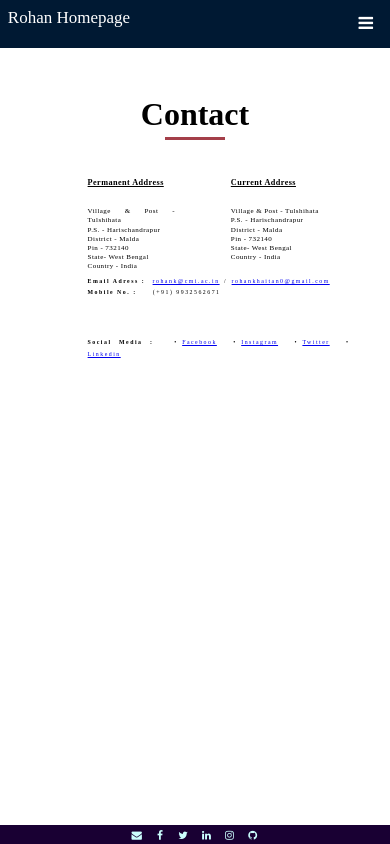
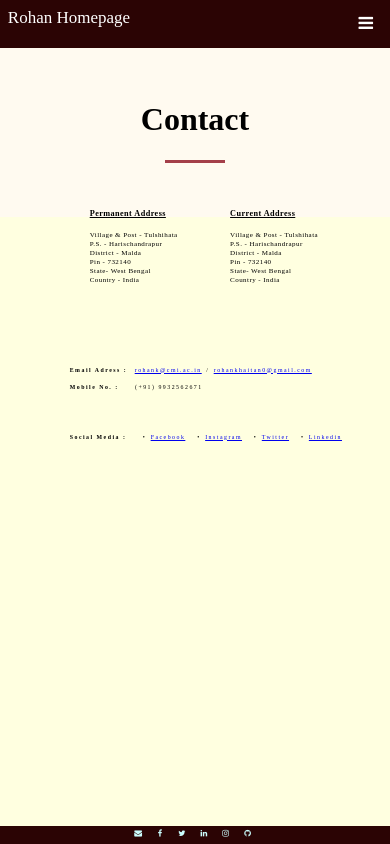
Before and after one commit to rohankhaitan/rohankhaitan.github.io, a plain HTML site: page contact.html in a window 390 px wide. Drawn offline with Linux system fonts and the light colour scheme; a web font is replaced by a local one.

Commit message:
Home Page

```diff
--- a/contact.html
+++ b/contact.html
@@ -25,6 +25,7 @@
     <i class="fa fa-bars" style="color: #fff"></i>
   </a>
 </div>
+<div class="bg_color">
 
 <div class="main">
   <h1 style="color:#000000;font-family:Mogra">Contact</h1>
@@ -35,74 +36,67 @@
 
   <div class="desc1" style="height: 20vw;">
    <h3><b><u>Permanent Address</u></b></h3>
-   <p style="margin-bottom:0.5cm;"></p>
+   <p style="margin-bottom:0.3cm;"></p>
    <p>Village & Post - Tulshihata <br> P.S. - Harischandrapur <br> District - Malda <br> Pin - 732140 <br> State- West Bengal <br> Country - India</p>
   </div>
   <div class="desc2" style="height: 20vw;">
    <h3><b><u>Current Address</u></b></h3>
-   <p style="margin-bottom:0.5cm;"></p>
+   <p style="margin-bottom:0.3cm;"></p>
    <h8>Village & Post - Tulshihata <br> P.S. - Harischandrapur <br> District - Malda <br> Pin - 732140 <br> State- West Bengal <br> Country - India</h7>
   </div>
 
-  <div class="rest" style="height: 15vw;">
+  <div class="rest" style="height: 25vw;">
    <p><b>Email Adress :&ensp;</b>
           <a href="mailto:rohank@cmi.ac.in">rohank@cmi.ac.in</a>&ensp;/&ensp;<a href="mailto:rohankhaitan0@gmail.com">rohankhaitan0@gmail.com</a></p>
    <p><b>Mobile No. :&ensp;&ensp;&ensp;</b> (+91) 9932562671</p>
    <p style="margin-bottom:1cm;"></p>
    <p><b>Social Media :&ensp;&ensp;&ensp;</b>
-              &bull;&ensp;<a href="https://github.com/rohankhaitan/Computer-Vision">Facebook</a>&ensp;&ensp;
-              &bull;&ensp;<a href="https://github.com/rohankhaitan/Natural-Language-Processing">Instagram</a>&ensp;&ensp;
-              &bull;&ensp;<a href="https://github.com/rohankhaitan/Reinforcement-Learning">Twitter</a>&ensp;&ensp;
-              &bull;&ensp;<a href="https://github.com/rohankhaitan/Time-Series-Analysis">Linkedin</a>
+              &bull;&ensp;<a href="https://www.facebook.com/rohan.khaitan.37/">Facebook</a>&ensp;&ensp;
+              &bull;&ensp;<a href="https://www.instagram.com/rj_ro_han/?hl=en">Instagram</a>&ensp;&ensp;
+              &bull;&ensp;<a href="https://twitter.com/Rohan25324597">Twitter</a>&ensp;&ensp;
+              &bull;&ensp;<a href="https://www.linkedin.com/in/rohan-khaitan-ab6aa316a/">Linkedin</a>
               </p>
-                  <p style="margin-bottom: 1cm;"> </p> </span>
-   </p>
-  </div>
-  <div class="desc2" style="height: 20vw;">
-
-  </div>
+                  <p style="margin-bottom: cm;"> </p>
+   </div>
 
 </div>
 
 </div>
 
 
-      <ul class="footer" style="text-align: center;">
+
+      <footer class="footer" style="text-align: center;">
           <li><a href="mailto:rohank@cmi.ac.in" title="Send me an email">
-            <span class="fa-stack fa-lg icon-envelopw">
+            <span class="fa-stack fa-md icon-envelope">
               <i class="fa fa-envelope fa-stack-1x" style="color:#CCFFFF;"></i>
             </span>
           </a></li>
           <li><a href="https://www.facebook.com/rohan.khaitan.37/" title="Visit my Facebook profile">
-            <span class="fa-stack fa-lg icon-facebook">
+            <span class="fa-stack fa-md icon-facebook">
               <i class="fa fa-facebook fa-stack-1x" style="color:#CCFFFF;"></i>
             </span>
           </a></li>
           <li><a href="https://twitter.com/Rohan25324597" title="Visit my Twitter profile">
-              <span class="fa-stack fa-lg icon-twitter">
-                <i class="fa fa-circle fa-stack-2x" style="color:transparent;"></i>
+              <span class="fa-stack fa-md icon-twitter">
                 <i class="fa fa-twitter fa-stack-1x" style="color:#CCFFFF;"></i>
               </span>
           </a></li>
           <li><a href="https://www.linkedin.com/in/rohan-khaitan-ab6aa316a/" title="Visit my Linkedin profile">
-            <span class="fa-stack fa-lg icon-linkedin">
-              <i class="fa fa-circle fa-stack-2x" style="color:transparent;"></i>
+            <span class="fa-stack fa-md icon-linkedin">
               <i class="fa fa-linkedin fa-stack-1x" style="color:#CCFFFF;"></i>
             </span>
           </a></li>
           <li><a href="https://www.instagram.com/rj_ro_han/?hl=en" title="Visit my Instagram profile">
-              <span class="fa-stack fa-lg icon-instagram">
-                <i class="fa fa-circle fa-stack-2x" style="color:transparent;"></i>
+              <span class="fa-stack fa-md icon-instagram">
                 <i class="fa fa-instagram fa-stack-1x" style="color:#CCFFFF;"></i>
               </span>
           </a></li>
           <li><a href="https://github.com/rohankhaitan?tab=repositories" title="Visit my Github profile">
-            <span class="fa-stack fa-lg icon-github">
-              <i class="fa fa-circle fa-stack-2x" style="color:transparent;"></i>
+            <span class="fa-stack fa-md icon-github">
               <i class="fa fa-github fa-stack-1x" style="color:#CCFFFF;"></i>
             </span>
           </a></li>
-      </ul>
+      </footer>
 
 <script>
 function myFunction() {
--- a/css/academics.css
+++ b/css/academics.css
@@ -4,20 +4,10 @@
   box-sizing:border-box
 }
 
-.main {
-  text-align:center;
-  padding: 16px;
-  margin-top: 80px;
-  margin-left: 20px;
-  font-family: Petrona;
-  letter-spacing:1.5px;
-  height: 400px; /* Used in this example to enable scrolling */
-}
 
 
 .item_description {
   width:100%;
-  margin-top: 40px;
 
 }
 .image {
@@ -33,7 +23,7 @@
 }
 
 .desc {
-  width:75%;
+  width:100%;
   text-align:justify;
   padding:20px;
   float:left;
@@ -46,7 +36,7 @@
 
 
 
-@media (max-width:600px) {
+@media (max-width:800px) {
   .desc {
     float:none;
     width:100%;
--- a/css/common.css
+++ b/css/common.css
@@ -1,46 +1,35 @@
-.footer {
-  overflow: hidden;
-  background-color: #190033;
-  width: 100%;
-  font-family: Petrona;
-  z-index:1;
-  height:2.7vw;
+
+body {
+   width: 80%;
+   margin: 0 auto !important;
+   float: none !important;
+   border-left: 1px solid #F5F5F5;
+   border-right: 1px solid #F5F5F5;
+
+   }
+.bg_color {
+   background:	#FFFAF0;
+   min-height:100%;
+   }
 
 
+.main {
+  text-align:center;
+  padding: 16px;
+   width:90%;
+  margin: 0 auto;
+  padding-top: 80px;
+  font-family: Petrona;
 }
 
-.footer ul {
-  list-style: none;
-  color: white;
-  text-align:center;
-}
-
-.footer li {
-  display: inline-block;
-  color: white;
-}
-
-.line-dec {
-    width: 60px;
-    height: 3px;
-    background-color: #a43f49;
-    margin: 4px auto;
-}
-
-hr.rounded {
-      border-top: 2px solid #C0C0C0;
-      border-radius: 2px;
-      margin-left: 0%;
-      width: 100%;
-
-      }
+.mobileShow { display: none; }
 
 .navbar {
-  overflow: auto;
-  background-color: #001933;
+  overflow: hidden;
+  background-color: #2B0404;
   position: fixed;
   top: 0;
-  width: 100%;
+  width: 79.9%;
   font-family: Petrona;
   z-index:1;
 }
@@ -55,7 +44,7 @@ hr.rounded {
   }
 
 
-.mobileShow { display: none; }
+
 
 .navbar a {
   float: left;
@@ -68,19 +57,69 @@ hr.rounded {
   font-size: 17px;
 }
 
-.navbar a:hover {
-  background: #FFE5CC;
-  color: black;
-}
-
 .navbar a.active {
-  background-color: #CCE5FF;
+  background-color: #F5F5F5;
+  border-color:black;
   color: black;
 }
 
 .navbar .icon {
   display: none;
 }
+
+.dropdown {
+  float: left;
+  overflow: hidden;
+}
+
+.dropdown .dropbtn {
+  font-size: 17px;
+  border: none;
+  outline: none;
+  color: white;
+  padding: 14px 16px;
+  background-color: inherit;
+  font-family: inherit;
+  margin: 0;
+}
+
+.dropdown-content {
+  display: none;
+  position: absolute;
+  color:black;
+  background-color: #f9f9f9;
+  min-width: 160px;
+  box-shadow: 0px 8px 16px 0px rgba(0,0,0,0.2);
+  z-index: 1;
+}
+
+.dropdown-content a {
+  float: none;
+  color: black;
+  padding: 12px 16px;
+  text-decoration: none;
+  display: block;
+  text-align: left;
+}
+
+.navbar a:hover, .dropdown:hover .dropbtn {
+  background-color: #555;
+  color: white;
+}
+
+.dropdown-content a:hover {
+  background-color: #ddd;
+  color: black;
+}
+
+.dropdown:hover .dropdown-content {
+  display: block;
+  position:fixed;
+}
+
+
+
+
 
 .tileMe li {
     display: inline;
@@ -95,6 +134,9 @@ hr.rounded {
   content: '\2022';
 }
 
+.extra_ftr {
+  width:100%;
+  }
 .extra_ftr li {
   margin-bottom:3.6vw;
   }
@@ -120,7 +162,51 @@ hr.rounded {
     color: #fff;
 }
 
+.footer {
+  overflow: hidden;
+  background-color: #2B0404;
+  width: 100%;
+  font-family: Petrona;
+  z-index:1;
+  height:2w;
 
+
+}
+
+.footer li {
+  display: inline-block;
+  color: white;
+  margin-right: 1%;
+}
+
+.line-dec {
+    width: 60px;
+    height: 3px;
+    background-color: #a43f49;
+    margin: 4px auto;
+}
+
+hr.rounded {
+      border-top: 2px solid #C0C0C0;
+      border-radius: 2px;
+      margin-left: 0%;
+      width: 100%;
+
+      }
+
+@media screen and (max-width: 1080px) {
+  body {
+   width: 100%;
+   margin: 0 auto !important;
+   float: none !important;
+   background:#FFFFE0;
+   border:none;
+   }
+  .navbar {
+    width:100%;
+    }
+
+}
 @media screen and (max-width: 800px) {
      .mobileShow {
      display: inline-block;
@@ -133,7 +219,7 @@ hr.rounded {
   }
 
 @media screen and (max-width: 800px) {
-  .navbar a {display: none;}
+  .navbar a, .dropdown .dropbtn{display: none;}
   .navbar a.icon {
     float: right;
     display: block;
@@ -142,6 +228,7 @@ hr.rounded {
     display: none;
   }
 }
+
 
 @media screen and (max-width: 800px) {
   .navbar.responsive {position: fixed;width:100%;}
@@ -166,14 +253,21 @@ hr.rounded {
   background-color: #CCE5FF;
   color: black;
 }
+  .navbar.responsive .dropdown {float: none;}
+  .navbar.responsive .dropdown-content {position: relative;}
+  .navbar.responsive .dropdown .dropbtn {
+    display: block;
+    width: 100%;
+    text-align: left;
+  }
 }
 
-@media (max-width:800px) {
+@media (max-width:900px) {
   .footer, .hr {
     float:none;
     position:fixed;
     bottom:0;
-    height:4.8vw;
+    height:4.5vw;
     width:100%;
     font-size: 2vw;
     letter-spacing: 0.11vw;
--- a/css/contact.css
+++ b/css/contact.css
@@ -1,18 +1,3 @@
-* {
-  margin:0;
-  padding:0;
-  box-sizing:border-box
-}
-
-.main {
-  text-align:center;
-  padding: 16px;
-  margin-top: 80px;
-  font-family: Petrona;
-  height: 400px; /* Used in this example to enable scrolling */
-}
-
-
 .item_description {
   width:100%;
 }
@@ -20,12 +5,11 @@
 
 
 .desc1 {
-  width:50%;
+  width:40%;
   text-align:justify;
-  padding:20px;
-  padding-left:20%;
   float:left;
   display:block;
+  padding-left:20%;
   letter-spacing:1.5px;
   font-size: 1.2vw;
   line-height: 1.3;
@@ -34,10 +18,8 @@
 
 
 .desc2 {
-  width:50%;
+  width:40%;
   text-align:justify;
-  padding:20px;
-  padding-left:10%;
   float:right;
   display:block;
   letter-spacing:1.5px;
@@ -47,7 +29,7 @@
 }
 
 .rest {
-  width:100%;
+  width:80%;
   text-align:justify;
   padding:20px;
   padding-left:20%;
--- a/css/experience.css
+++ b/css/experience.css
@@ -7,9 +7,10 @@
 .main {
   text-align:center;
   padding: 16px;
-  margin-top: 80px;
+   width:90%;
+  margin: 0 auto;
+  padding-top: 80px;
   font-family: Petrona;
-  height: 400px; /* Used in this example to enable scrolling */
 }
 
 
@@ -20,7 +21,7 @@
 .contents {
   width:100%;
   text-align:justify;
-  padding:20px;
+  padding-top:20px;
   float:left;
   display:block;
   letter-spacing:1.5px;
@@ -36,6 +37,7 @@
 @media (max-width:800px) {
   .main {
     font-size: 2.3vw;
+    width:90%;
     letter-spacing: 0.11vw;
 
   }
--- a/css/index.css
+++ b/css/index.css
@@ -6,10 +6,11 @@
 
 .main {
   text-align:center;
+  width:90%;
+  margin: 0 auto;
   padding: 16px;
   margin-top: 80px;
   font-family: Petrona;
-  height: 400px; /* Used in this example to enable scrolling */
 }
 
 
@@ -47,7 +48,7 @@
 
 }
 
-@media (max-width:800px) {
+@media (max-width:900px) {
   .desc {
     float:none;
     width:100%;
```
Also changed, not shown: education.html (+10 -17 lines), experience.html (+10 -15 lines), index.html (+21 -15 lines).
